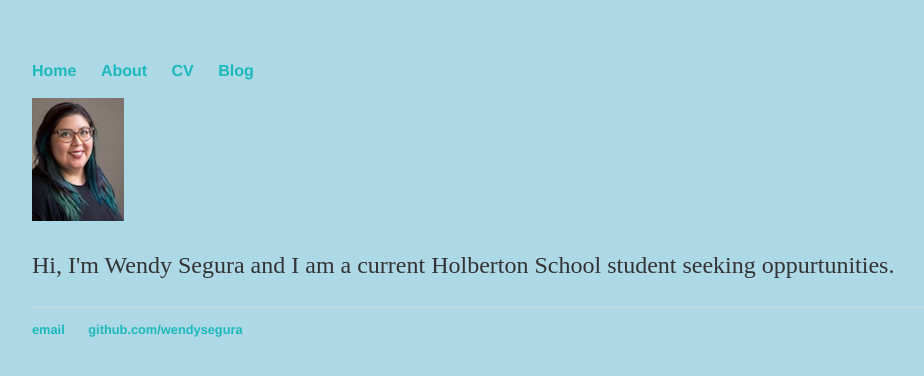
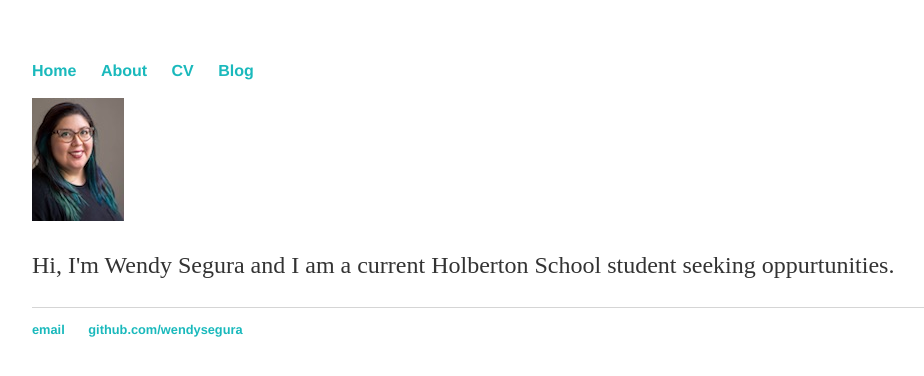
Before and after one commit to feliciahsieh/wendysegura.github.io, a Jekyll site: the page built from index.html, in a window 1280 px wide. Shown: the top 376 px of the page, without its empty margins (160-1084 px from the left). Built offline with Jekyll 4.4.1, drawn with Linux system fonts in a browser that asks for light colours.

Commit message:
Update main.css

```diff
--- a/css/main.css
+++ b/css/main.css
@@ -1,4 +1,4 @@
-body { margin: 60px auto; width: 70%; background-color: lightblue; }
+body { margin: 60px auto; width: 70%;}
 
 a { text-decoration: none; color: #1ab9bc; }
 a:hover { text-decoration: underline; }
```
